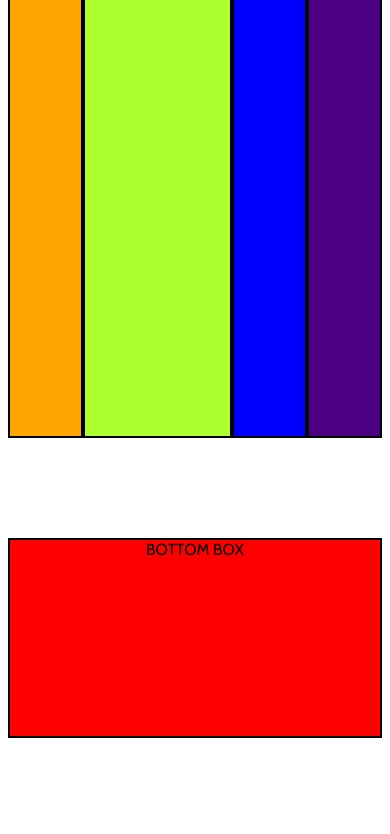
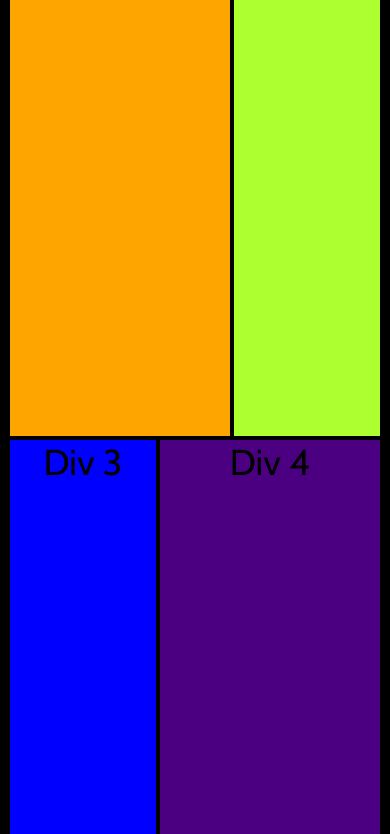
Before and after one commit to yokey21/DIGM21A-Mini-Project, a plain HTML site: page index.html in a window 390 px wide. Shown: the part 270-1104 px from the top of the page. Before the commit the page ends 1008 px from the top, so only its background shows below. Drawn offline with nearby package versions, Linux system fonts and the light colour scheme.

Commit message:
made div tags responsive

```diff
--- a/index.html
+++ b/index.html
@@ -9,11 +9,11 @@
     </head>
 
     <body>
-        <header>TOP BOX</header>
+        <header>Top Box</header>
         <div class="div1">Div 1</div>
         <div class="div2">Div 2</div>
         <div class="div3">Div 3</div>
         <div class="div4">Div 4</div>
-        <footer>BOTTOM BOX</footer>
+        <footer>Bottom Box</footer>
     </body>
 </html>
--- a/styles.css
+++ b/styles.css
@@ -1,20 +1,35 @@
-@import url('https://fonts.googleapis.com/css2?family=Cabin&display=swap');
+@import url("https://fonts.googleapis.com/css2?family=Cabin&display=swap");
 
-*, ::before, ::after {
+*,
+::before,
+::after {
     box-sizing: border-box;
 }
 
+html {
+    background: black;
+}
+
+*, header, footer, .div1, .div2, .div3, .div4 {
+    font-size: 1.5rem;
+    font-family: "Cabin", sans-serif;
+    font-weight: 200;
+    text-align: center;
+}
+
 /* Default Sizing */
-header, footer {
-    font-family: 'Cabin', sans-serif;
+header,
+footer {
     background-color: red;
     border: 2px solid black;
     height: 200px;
     width: 100%;
 }
 
-header, footer, div {
-    font-family: 'Cabin', sans-serif;
+header,
+footer,
+div {
+    font-family: "Cabin", sans-serif;
     text-align: center;
     float: left;
     border: 2px solid black;
@@ -24,6 +39,7 @@ header, footer, div {
     height: 500px;
     width: 20%;
     background-color: orange;
+    background-position: center;
 }
 
 .div2 {
@@ -41,36 +57,51 @@ header, footer, div {
 .div4 {
     height: 500px;
     width: 20%;
-    background-color: indigo;
+    background-color: violet;
 }
 
 /* Tablet */
-@media (min-width: 481px) and (max-width: 768px) {
-    img {
-        width: 40vw;
-        height: 40vw;
+@media (min-width: 581px) and (max-width: 868px) {
+    .div1 {
+        width: 30%;
+        background-color: orange;
     }
 
-    .div1 {
-        display: flex;
-        justify-content: space-evenly;
-        margin-bottom: 100px;
+    .div2 {
+        width: 40%;
+        background-color: greenyellow;
+    }
+
+    .div3 {
+        width: 30%;
+        background-color: blue;
+    }
+
+    .div4 {
+        width: 100%;
+        background-color: indigo;
     }
 }
 
 /* Mobile */
-@media (min-width: 0px) and (max-width: 480px) {
-    img {
-        width: 90vw;
-        height: 90vw;
+@media (max-width: 580px) {
+    .div1 {
+        width: 60%;
+        background-color: orange;
     }
 
-    .div1 {
-        display: flex;
-        justify-content: space-evenly;
-        margin-bottom: 100px;
+    .div2 {
+        width: 40%;
+        background-color: greenyellow;
     }
-    h1 {
-        font-size: 30px;
+
+    .div3 {
+        width: 40%;
+        background-color: blue;
+    }
+
+    .div4 {
+        width: 60%;
+        background-color: indigo;
     }
 }
```
Also changed, not shown: 1 other file.
